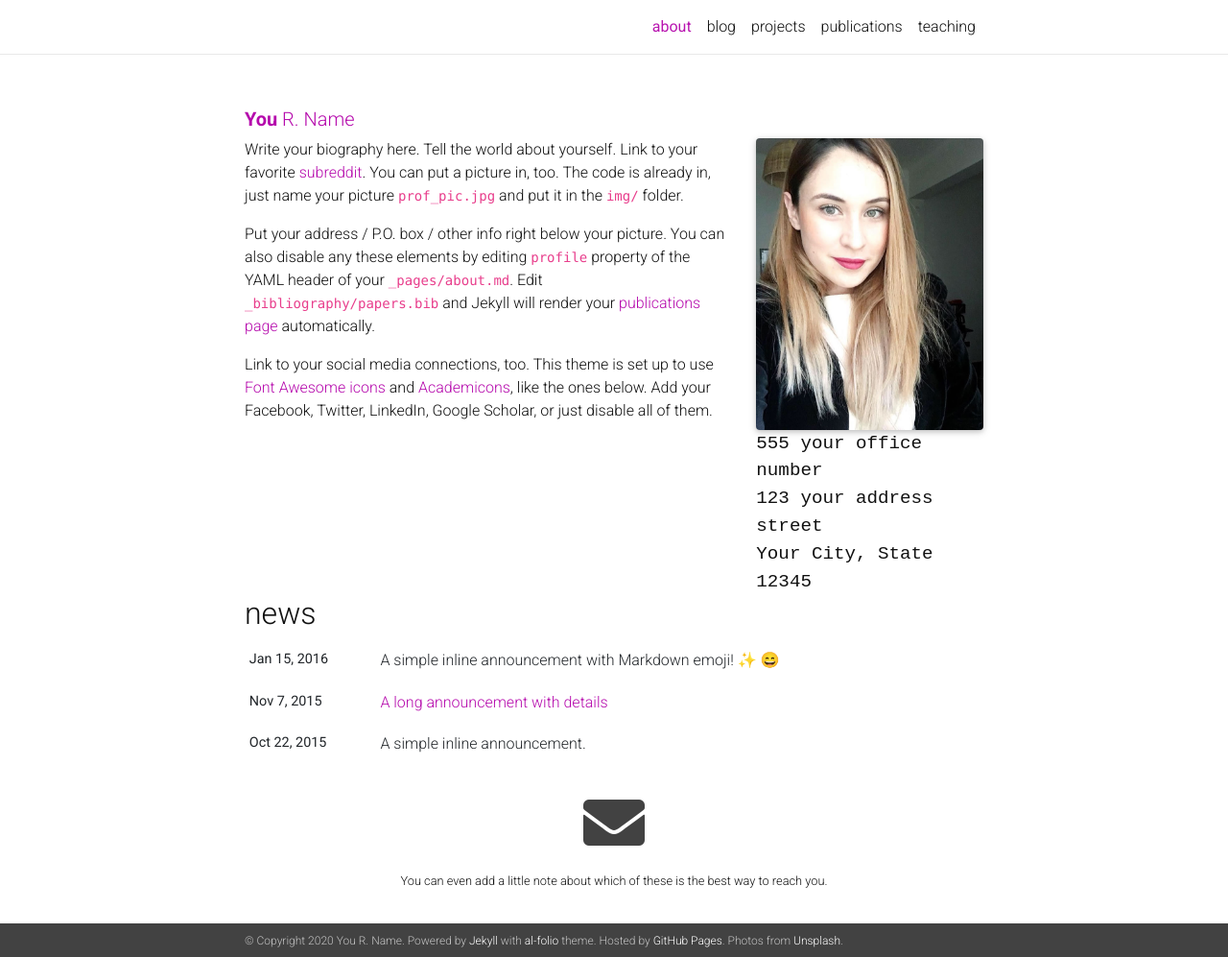
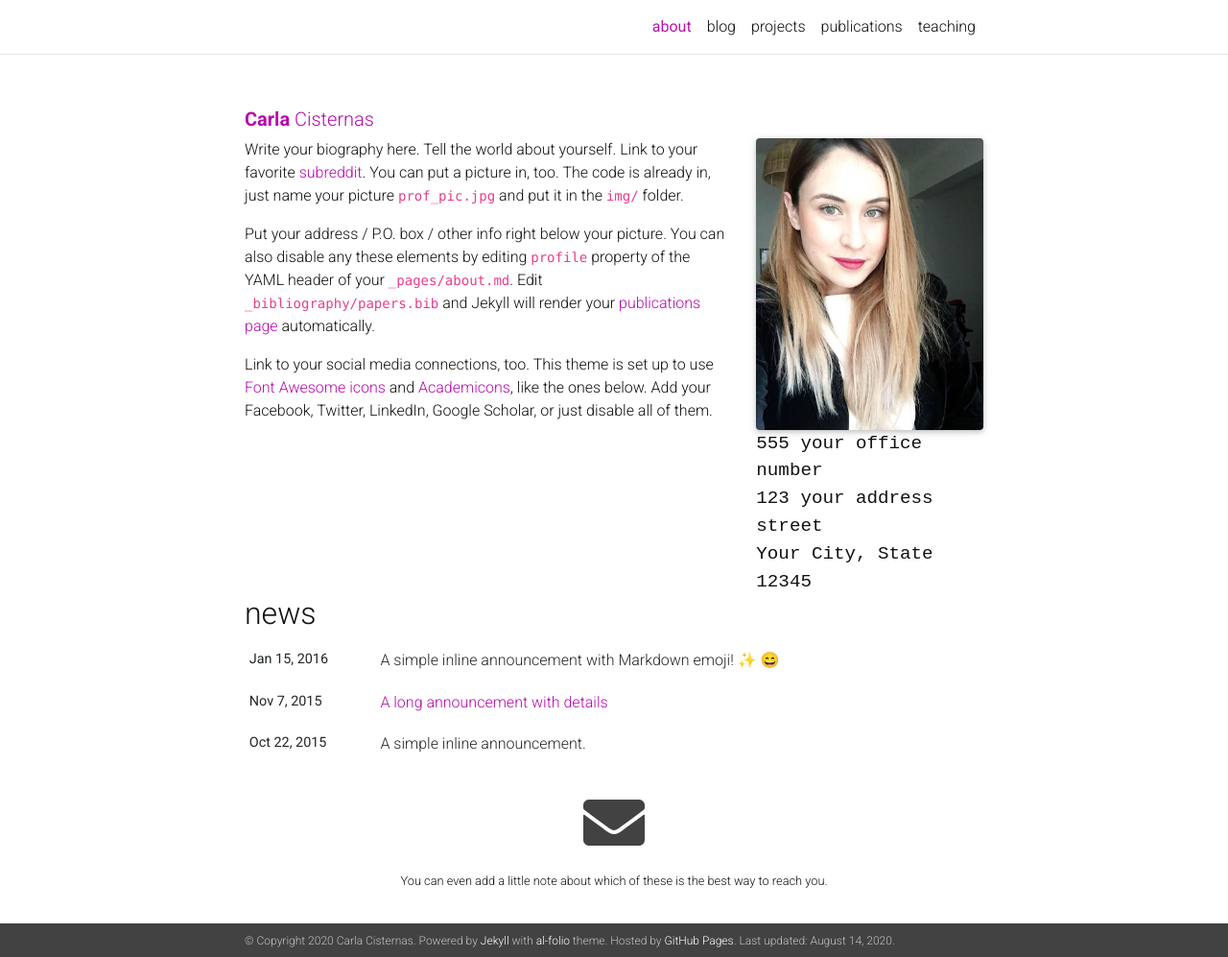
Before and after one commit to training-datalab/carlacisternas.com, a Jekyll site: the page built from _pages/about.md, in a window 1280 px wide and 997 px high. Shown: the whole window at 96% size. Built offline with Jekyll 4.4.1, drawn with Linux system fonts in a browser that asks for light colours; nearby versions of some CDN libraries; emoji names are drawn with the system emoji font; a style sheet for code colours, icons or effects is not loaded.

Commit message:
Update _config.yml

```diff
--- a/_config.yml
+++ b/_config.yml
@@ -2,18 +2,17 @@
 # Site settings
 # -----------------------------------------------------------------------------
 
-title: You R. Name
-email: you@example.com
+title: Carla Cisternas
+email: carla.cisternas@usach.cl
 description: > # this means to ignore newlines until "url:"
   A simple, whitespace theme for academics. Based on [*folio](https://github.com/bogoli/-folio) design.
 footer_text: >
   Powered by <a href="http://jekyllrb.com/" target="_blank">Jekyll</a> with <a href="https://github.com/alshedivat/al-folio">al-folio</a> theme.
   Hosted by <a href="https://pages.github.com/" target="_blank">GitHub Pages</a>.
-  Photos from <a href="https://unsplash.com" target="_blank">Unsplash</a>.
 
 url: https://summertown-lab.github.io
 baseurl: /test/
-last_updated: false # set to true if you want to display last updated in the footer
+last_updated: true
 
 # -----------------------------------------------------------------------------
 # Layout
@@ -120,7 +119,7 @@ plugins:
 
 scholar:
 
-  last_name: Einstein
+  last_name: González-Bustamante
 
   style: apa
   locale: en
```
